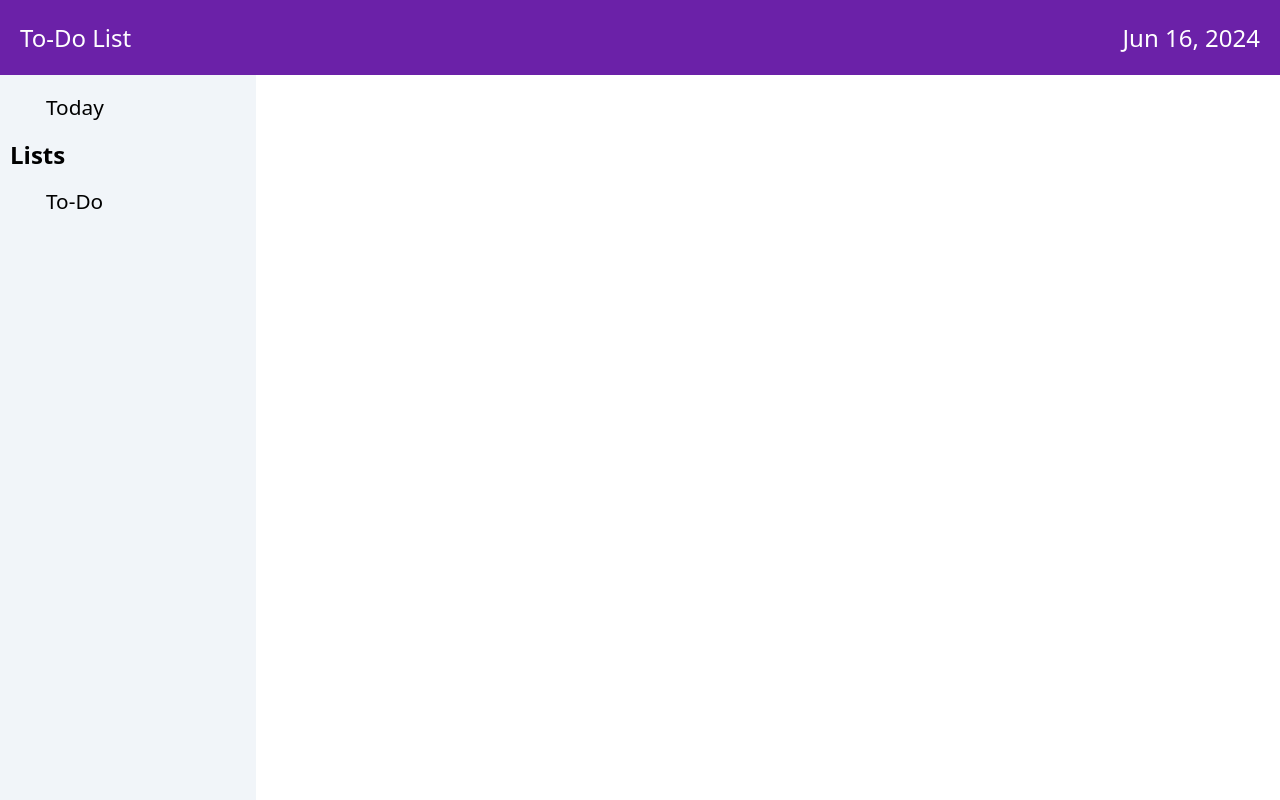
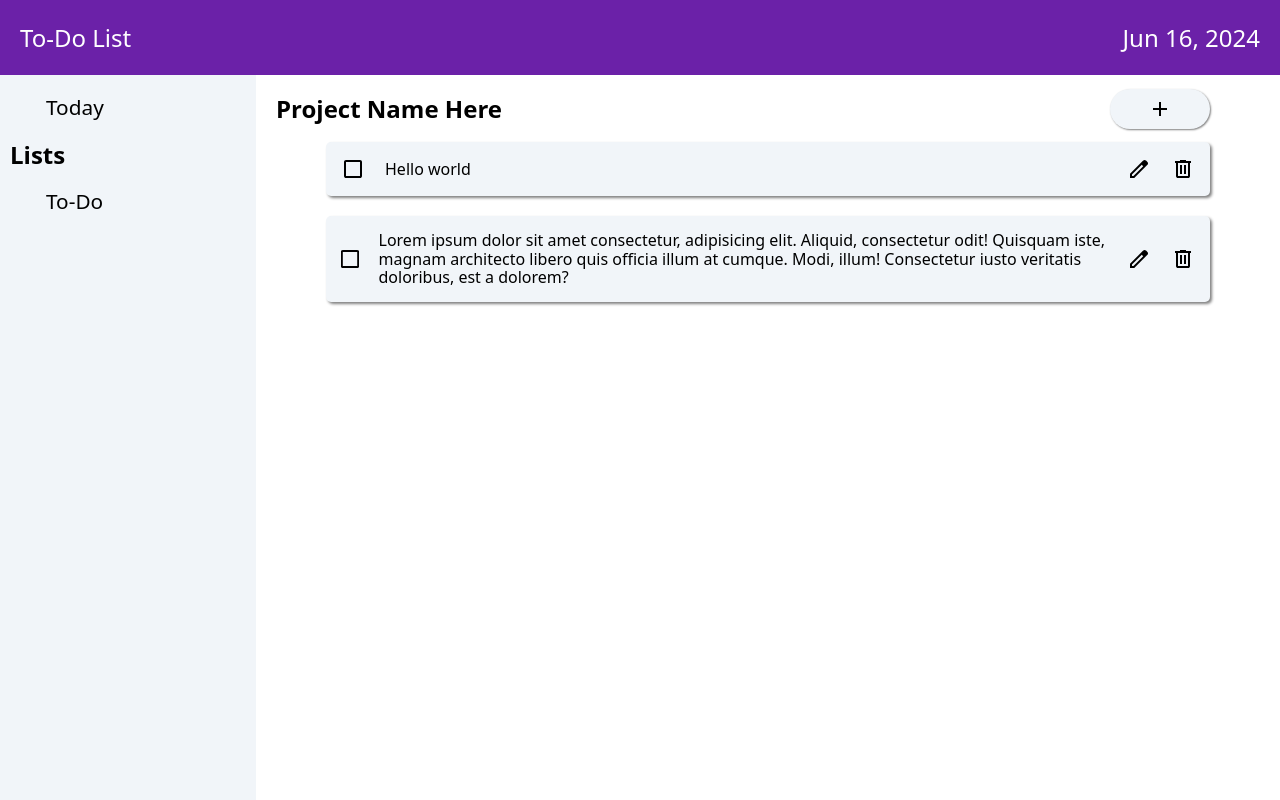
Before and after one commit to JackBogart/todo-list, a website built with webpack: page src/index.html in a window 1280 px wide. Built offline with nearby package versions, Linux system fonts and the light colour scheme; files whose address does not match are found by name.

Commit message:
Add the view object to control the UI
The view object will make elements to display on the DOM, the plan is
to have the elements it creates fire events and to set up event listeners
inside of another object.

```diff
--- a/src/css/styles.css
+++ b/src/css/styles.css
@@ -48,7 +48,7 @@ ul {
     position: relative;
 }
 
-button {
+.project-btn {
     display: flex;
     appearance: none;
     background: none;
@@ -62,7 +62,7 @@ li:first-child button::before {
     width: 24px;
     height: 24px;
     position: absolute;
-    left: 20px;
+    left: 15px;
     background: url(../img/today.svg);
 }
 
@@ -75,3 +75,64 @@ li:first-child button::before {
     font-size: 1.5rem;
     font-weight: bold;
 }
+
+.content {
+    padding: 0px 20px;
+}
+
+.content-header {
+    display: flex;
+    justify-content: space-between;
+    align-items: center;
+}
+
+.task {
+    display: flex;
+    justify-content: space-between;
+    align-items: center;
+    background-color: hsl(210, 40%, 96%);
+    margin: 0px 50px 20px 50px;
+    padding: 15px;
+    border-radius: 5px;
+    box-shadow: 2px 2px 3px gray;
+}
+
+.task-right,
+.task-left {
+    display: flex;
+    align-items: center;
+    gap: 20px;
+}
+
+.clickable-btn {
+    appearance: none;
+    border: none;
+    background: none;
+    width: 24px;
+    height: 24px;
+}
+
+.unchecked {
+    background: url('../img/unchecked-box.svg') no-repeat center center;
+}
+
+.edit {
+    background: url('../img/edit.svg') no-repeat center center;
+}
+
+.delete {
+    background: url('../img/delete.svg') no-repeat center center;
+}
+
+.add {
+    background: url('../img/add.svg') no-repeat center center;
+}
+
+.add-task {
+    background-color: hsl(210, 40%, 96%);
+    margin-right: 50px;
+    padding: 20px;
+    width: 100px;
+    border-radius: 20px;
+    box-shadow: 1px 1px 2px gray;
+}
--- a/src/index.html
+++ b/src/index.html
@@ -10,7 +10,7 @@
         <div class="sidebar">
             <ul>
                 <li class="project">
-                    <button type="button">
+                    <button type="button" class="project-btn">
                         <span>Today</span>
                     </button>
                 </li>
@@ -18,10 +18,16 @@
                     <div class="project-divider">Lists</div>
                 </li>
                 <li class="project">
-                    <button type="button">To-Do</button>
+                    <button type="button" class="project-btn">To-Do</button>
                 </li>
             </ul>
         </div>
-        <div class="content"></div>
+        <div class="content">
+            <div class="content-header">
+                <h2 class="project-name">Project Name Here</h2>
+                <button type="button" class="add clickable-btn add-task"></button>
+            </div>
+            <div class="tasks"></div>
+        </div>
     </body>
 </html>
--- a/src/js/index.js
+++ b/src/js/index.js
@@ -1,7 +1,25 @@
+import { formatInTimeZone } from 'date-fns-tz';
+
+import ProjectManager from './projectManager';
+import View from './view';
+
 import 'normalize.css';
 import '../css/styles.css';
-import Project from './project.js';
-import { formatInTimeZone } from 'date-fns-tz';
+
 const timeZone = Intl.DateTimeFormat().resolvedOptions().timeZone;
-
+const view = new View();
+const projectManager = new ProjectManager();
+projectManager.createProject('default');
+projectManager.getProject(0).createAndAddTask('Hello world', 'first task', 'high', '2001-07-04');
+projectManager
+    .getProject(0)
+    .createAndAddTask(
+        'Lorem ipsum dolor sit amet consectetur, adipisicing elit. Aliquid, consectetur odit! Quisquam iste, magnam architecto libero quis officia illum at cumque. Modi, illum! Consectetur iusto veritatis doloribus, est a dolorem?',
+        'first task',
+        'high',
+        '2001-07-04'
+    );
+console.log(projectManager.getProject(0).getTask(0));
+view.addTask(projectManager.getProject(0).getTask(0));
+view.addTask(projectManager.getProject(0).getTask(1));
 document.querySelector('.date').textContent = formatInTimeZone(Date.now(), timeZone, 'MMM dd, yyyy');
--- /dev/null
+++ b/src/js/view.js
@@ -0,0 +1,45 @@
+export default class View {
+    #header;
+    #sidebar;
+    #content;
+
+    constructor() {
+        this.#header = document.querySelector('.header');
+        this.#sidebar = document.querySelector('.sidebar');
+        this.#content = document.querySelector('.content');
+    }
+
+    addTask(task) {
+        const tasks = this.#content.querySelector('.tasks');
+        const taskElement = document.createElement('div');
+        taskElement.classList.add('task');
+
+        const checkBtn = document.createElement('button');
+        checkBtn.classList.add('clickable-btn', 'unchecked');
+
+        const taskTitle = document.createElement('span');
+        taskTitle.textContent = task.title;
+
+        const editBtn = document.createElement('button');
+        editBtn.classList.add('clickable-btn', 'edit');
+
+        const deleteBtn = document.createElement('button');
+        deleteBtn.classList.add('clickable-btn', 'delete');
+
+        const taskRight = document.createElement('div');
+        taskRight.classList.add('task-right');
+
+        taskRight.appendChild(editBtn);
+        taskRight.appendChild(deleteBtn);
+
+        const taskLeft = document.createElement('div');
+        taskLeft.classList.add('task-left');
+
+        taskLeft.appendChild(checkBtn);
+        taskLeft.appendChild(taskTitle);
+        taskElement.appendChild(taskLeft);
+        taskElement.appendChild(taskRight);
+
+        tasks.appendChild(taskElement);
+    }
+}
```
Also changed, not shown: src/img/add.svg (added), src/img/checked-box.svg (added), src/img/delete.svg (added), src/img/edit.svg (added), src/img/unchecked-box.svg (added).
